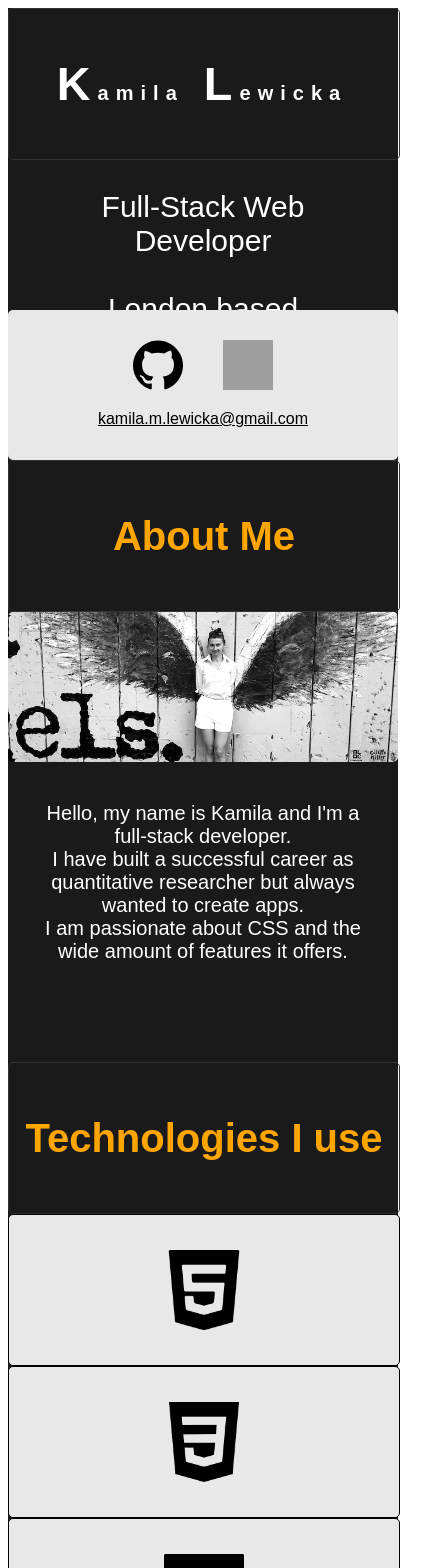
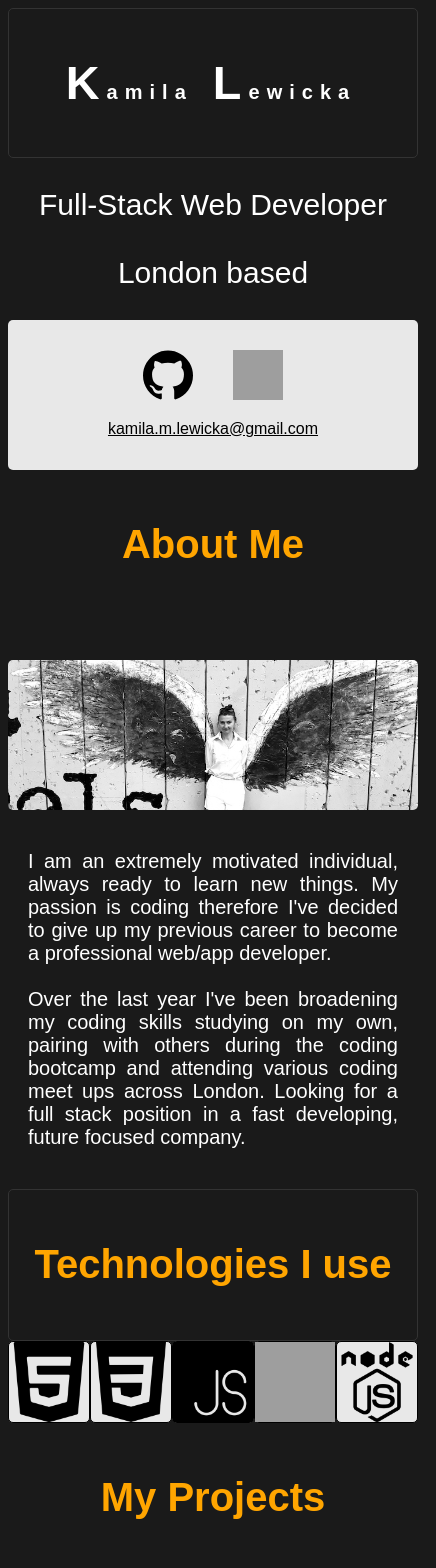
Before and after one commit to kamilalew/portfolio, a React (Create React App) app: page / in a window 390 px wide. Shown: the top 1568 px of the page, 436 px wide, since content can reach past the window. Built offline with nearby package versions, Linux system fonts and the light colour scheme; grey boxes are pictures that could not be loaded; a web font is replaced by a local one.

Commit message:
Changes to mobile view and about me section

```diff
--- a/src/App.js
+++ b/src/App.js
@@ -33,9 +33,10 @@ function App() {
         <div className='myPhoto'></div>
       </div>
       <div className="box o">
-        <div className="aboutMe_description">Hello, my name is Kamila and I'm a full-stack developer. <br />
-          I have built a successful career as quantitative researcher but always wanted to create apps. <br />
-          I am passionate about CSS and the wide amount of features it offers. <br />
+        <div className="aboutMe_description"  align="justify">I am an extremely motivated individual, always ready to learn new things.
+        My passion is coding therefore I've decided to give up my previous career to become a professional web/app developer.
+        <br></br><br></br>Over the last year I've been broadening my coding skills studying on my own, pairing with others during the coding bootcamp and attending various coding meet ups across London.
+        Looking for a full stack position in a fast developing, future focused company.
         </div>
       </div>
       <div className="box v"></div>
@@ -67,24 +68,6 @@ function App() {
         alt="WePair" target="_blank" rel="noopener noreferrer">
         <div className="wePair_description">WePair <br /> <span className="comingSoon">Coming soon</span></div>
       </a></div>
-
-      <div className="box t">
-        <div className="hobbies">My Hobbies</div>
-      </div>
-      <div className="box q">
-        <div className="sailing_image"></div>
-      </div>
-      <div className="box s">
-        <div className="sailing_image"></div>
-      </div>
-      <div className="box r">
-        <div className="sailing_image"></div>
-      </div>
-      <div className="box u">
-        <div className="sailing_image"></div>
-      </div>
-
-      <div className="box xx"></div>
       <div className="box yy"></div>
       <div className="box zz"></div>
       <div className="box ww"></div>
--- a/src/App.scss
+++ b/src/App.scss
@@ -1,32 +1,52 @@
+body {
+  background-color: #1a1a1a;
+}
+
 .container {
   width: 100vw;
   text-align: center;
+  color: white;
   font-family: "Bubbler One", sans-serif;
-  background-color: #1a1a1a;
   display: flex;
   flex-direction: column;
+  display: grid;
+  grid-template-columns: repeat(5, 2fr);
+  grid-template-rows: auto;
+  grid-template-areas:
+    "a a a a a"
+    "z z z z z"
+    "x x x x x"
+    "j j j j j"
+    "i i i i i"
+    "b b b b b"
+    "o o o o o"
+    "o o o o o"
+    "c c c c c"
+    "d e f g p"
+    "h h h h h"
+    "k k k k k"
+    "l l l l l"
+    "m m m m m"
+    "n n n n n"
+    "t t t t t"
+    "q q q q q";
 
-  .box {
-    color: white;
-    height: 150px;
-    width: 100%;
-  }
   @media (min-width: 600px) {
     display: grid;
     grid-template-columns: repeat(6, 2fr);
     grid-template-rows: auto;
     grid-template-areas:
       "a a z z z x"
-      "zz zz zz zz zz zz"
-      "j i i i i i"
-      ". b b o o o"
-      "yy yy yy yy yy yy"
+      // "zz zz zz zz zz zz"
+      "j . b b b ."
+      ". . o o o ."
+      // "yy yy yy yy yy yy"
       "c . . . . ."
       ". d e f g p"
-      "xx xx xx xx xx xx"
+      // "xx xx xx xx xx xx"
       "h . . . . ."
       ". k l m n ."
-      "ww ww ww ww ww ww"
+      // "ww ww ww ww ww ww"
       "t . . . . ."
       ". q . s . ."
       ". . r . u .";
@@ -92,19 +112,21 @@
 
 .j {
   grid-area: j;
-  color: orange !important;
+  height: 150px;
+  color: orange;
   font-weight: bold;
   font-size: 40px;
   display: flex;
   justify-content: center;
   align-items: center;
   transition: text-shadow 1s;
-  border: 1px solid #333333;
-  border-radius: 5px;
+
 
   @media (min-width: 600px) {
+    border: 1px solid #333333;
+    border-radius: 5px;
     font-size: 20px;
-    margin-top: 30px;
+    margin-top: 60px;
     margin-left: 20px;
     -webkit-transform: rotate(45deg);
     -moz-transform: rotate(45deg);
@@ -124,9 +146,11 @@
   .myPhoto {
     background-image: url(./images/new_image.jpg);
     background-size: cover;
-    background-position: center;
+    background-repeat: no-repeat;
+    background-position: 25% 30%;
     height: 150px;
     border-radius: 5px;
+    margin-top: 40px;
   }
   .myPhoto:hover {
     animation: shake 1s;
@@ -174,10 +198,12 @@
   grid-area: o;
   .aboutMe_description {
     padding: 40px 20px 0 20px;
+    margin-bottom: 40px;
     font-size: 20px;
 
     @media (min-width: 600px) {
-      padding: 0px 20px;
+      padding-top: 20px;
+      margin: 0px;
     }
   }
 }
@@ -187,6 +213,7 @@
 }
 
 .x {
+  grid-area: x;
   background-color: #e8e8e8;
   height: 150px;
   border-radius: 5px;
@@ -228,7 +255,8 @@
 
 .c {
   grid-area: c;
-  color: orange !important;
+  height: 150px;
+  color: orange;
   font-weight: bold;
   font-size: 40px;
   display: flex;
@@ -240,7 +268,7 @@
 
   @media (min-width: 600px) {
     font-size: 20px;
-    margin-top: 30px;
+    margin-top: 60px;
     margin-left: 20px;
     -webkit-transform: rotate(45deg);
     -moz-transform: rotate(45deg);
@@ -270,6 +298,9 @@
     background-color: #e8e8e8;
     border-radius: 5px;
     border: 1px solid black;
+    @media (min-width: 600px) {
+      height: 150px;
+    }
   }
 
 .d {
@@ -295,6 +326,7 @@
 
 .h {
   grid-area: h;
+  height: 150px;
   font-weight: bold;
   font-size: 40px;
   display: flex;
@@ -304,8 +336,6 @@
   justify-content: center;
   align-items: center;
   transition: text-shadow 1s;
-  border: 1px solid #333333;
-  border-radius: 5px;
 
   .projects {
     color: orange;
@@ -313,7 +343,9 @@
 
   @media (min-width: 600px) {
     font-size: 20px;
-    margin-top: 30px;
+    border: 1px solid #333333;
+    border-radius: 5px;
+    margin-top: 60px;
     margin-left: 20px;
     -webkit-transform: rotate(45deg);
     -moz-transform: rotate(45deg);
@@ -345,6 +377,7 @@
 .k {
   grid-area: k;
   position: relative;
+  height: 150px;
   border-bottom: 1px solid orange;
   border-radius: 5px;
   @media (min-width: 600px) {
@@ -397,6 +430,7 @@
 .l {
   grid-area: l;
   position: relative;
+  height: 150px;
   border-bottom: 1px solid orange;
   border-radius: 5px;
   @media (min-width: 600px) {
@@ -444,6 +478,7 @@
 .m {
   grid-area: m;
   position: relative;
+  height: 150px;
   border-bottom: 1px solid orange;
   border-radius: 5px;
   @media (min-width: 600px) {
@@ -491,6 +526,7 @@
 .n {
   grid-area: n;
   position: relative;
+  height: 150px;
   border-bottom: 1px solid orange;
   border-radius: 5px;
   @media (min-width: 600px) {
```
